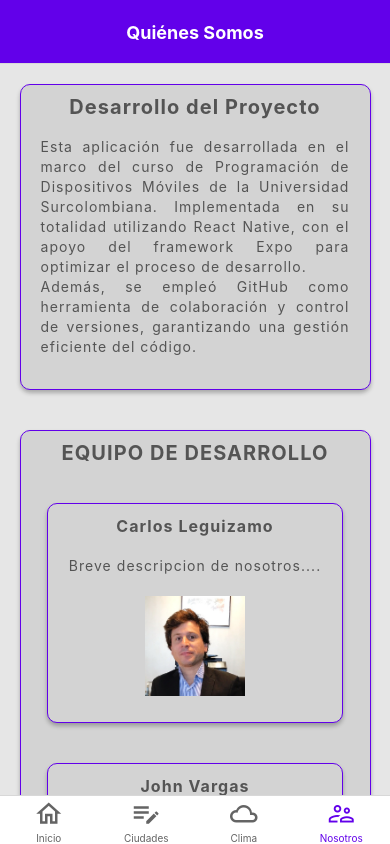
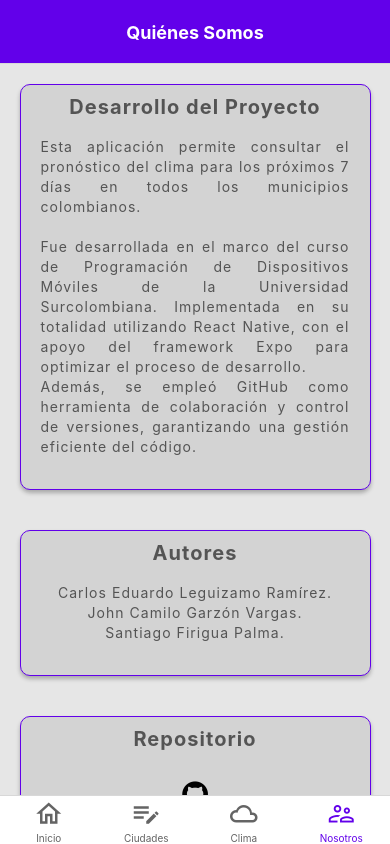
Before and after one commit to Carlos-Leguizamo/Weather-App, a React Native app: screen /Nosotros in a window 390 px wide. Built offline with nearby package versions, Linux system fonts and the light colour scheme.

Commit message:
cambio en la navegación y Nosotros.js

```diff
--- a/app/navigations/CiudadesStack.js
+++ b/app/navigations/CiudadesStack.js
@@ -27,7 +27,7 @@ export default function CiudadesStack(){
           }}>
 
               <Stack.Screen
-                name="Ciudades"
+                name="Ciudad"
                 component={Ciudades}
                 options={{title: "Ciudades"}}
             />
--- a/app/navigations/ClimateStack.js
+++ b/app/navigations/ClimateStack.js
@@ -25,7 +25,7 @@ export default function ClimateStack(){
           }}>
 
             <Stack.Screen
-                name="Clima"
+                name="Climas"
                 component={Clima}
                 options={{title: "Clima"}}
             />
--- a/components/About/Nosotros.js
+++ b/components/About/Nosotros.js
@@ -1,6 +1,6 @@
 import React from "react";
-import { View, Text, StyleSheet, Image } from "react-native";
-
+import { View, Text, StyleSheet, Linking, TouchableOpacity } from "react-native";
+import Icon from 'react-native-vector-icons/FontAwesome';
 
 export default function Nosotros() {
   return (
@@ -8,46 +8,29 @@ export default function Nosotros() {
       <View style={styles.card}>
         <Text style={styles.textTitulo}>Desarrollo del Proyecto</Text>
         <Text style={styles.text}>
-            Esta aplicación fue desarrollada en el marco del curso de Programación de Dispositivos Móviles de la Universidad Surcolombiana.
-            Implementada en su totalidad utilizando React Native, con el apoyo del framework Expo para optimizar el proceso de desarrollo.{"\n"}
-            Además, se empleó GitHub como herramienta de colaboración y control de versiones, garantizando una gestión eficiente del código.
+          Esta aplicación permite consultar el pronóstico del clima para los próximos 7 días en todos los municipios colombianos. {"\n"} {"\n"}
+
+          Fue desarrollada en el marco del curso de Programación de Dispositivos Móviles de la Universidad Surcolombiana.
+          Implementada en su totalidad utilizando React Native, con el apoyo del framework Expo para optimizar el proceso de desarrollo.{"\n"}
+          Además, se empleó GitHub como herramienta de colaboración y control de versiones, garantizando una gestión eficiente del código.
         </Text>
+      </View>
 
+      <View style={styles.card}>
+        <Text style={styles.textTitulo}>Autores</Text>
+        <Text style={[styles.text, { textAlign: 'center' }]}>
+          Carlos Eduardo Leguizamo Ramírez.{"\n"}
+          John Camilo Garzón Vargas.{"\n"}
+          Santiago Firigua Palma.
+    </Text>
       </View>
-      <View style={styles.cardTeam}>
-        <Text style={styles.textTitulo}>EQUIPO DE DESARROLLO</Text>
-        <View style={styles.card}>
-          <Text style={styles.textTituloTeam}>Carlos Leguizamo</Text>
-          <Text style={styles.text}>
-            Breve descripcion de nosotros....
-          </Text>
-          <Image
-            source={require("../../assets/images/Fede.jpg")}
-            style={styles.image}
-          />
-        </View>
 
-        <View style={styles.card}>
-          <Text style={styles.textTituloTeam}>John Vargas</Text>
-          <Text style={styles.text}>
-          Breve descripcion de nosotros....
-          </Text>
-
-          <Image
-            source={require("../../assets/images/Guille.jpg")}
-            style={styles.image}
-          />
-        </View>
-        <View style={styles.card}>
-          <Text style={styles.textTituloTeam}>Santiago Firigua</Text>
-          <Text style={styles.text}>
-          Breve descripcion de nosotros....
-          </Text>
-
-          <Image
-            source={require("../../assets/images/Guille.jpg")}
-            style={styles.image}
-          />
+      <View style={styles.card}>
+        <Text style={styles.textTitulo}>Repositorio</Text>
+        <View style={styles.iconContainer}>
+          <TouchableOpacity onPress={() => Linking.openURL("https://github.com/Carlos-Leguizamo/Weather-App")}>
+            <Icon name="github" size={30} color="#000" style={styles.icon} />
+          </TouchableOpacity>
         </View>
       </View>
     </View>
@@ -57,9 +40,7 @@ export default function Nosotros() {
 const styles = StyleSheet.create({
   view: {
     flex: 1,
-
     alignItems: "center",
-
     marginTop: 0,
   },
   card: {
@@ -100,12 +81,9 @@ const styles = StyleSheet.create({
     },
     shadowOpacity: 0.27,
     shadowRadius: 4.65,
-
     elevation: 10,
-
     paddingHorizontal: 10,
     paddingVertical: 12,
-
     marginVertical: 20,
   },
   text: {
@@ -126,20 +104,12 @@ const styles = StyleSheet.create({
     fontSize: 20,
     fontWeight: "bold",
   },
-  textTituloTeam: {
-    textAlign: "center",
-    paddingHorizontal: 10,
-    letterSpacing: 1.05,
-    marginBottom: 20,
-    color: "rgba(0,0,0, 0.6)",
-    lineHeight: 20,
-    fontSize: 16,
-    fontWeight: "bold",
+  iconContainer: {
+    flexDirection: 'row',
+    justifyContent: 'center',
+    marginVertical: 10,
   },
-  image: {
-    width: 100,
-    height: 100,
-    marginBottom: "5%",
-
+  icon: {
+    marginHorizontal: 10,
   },
 });
--- a/components/Clima/ObtenerClima.js
+++ b/components/Clima/ObtenerClima.js
@@ -82,13 +82,14 @@ const ObtenerClima = ( {latitudCiudad, longitudCiudad, trigger, setTrigger, ciud
 
 
 
-    const appikey = 'ba1cc65b03d369778c8ef79d62d52ffd';
+    const appikey = '910bcf1fb3c2e64116d3adbb492a933c';
     const url = `https://api.openweathermap.org/data/2.5/onecall?lat=${latitudCiudad}&lon=${longitudCiudad}&units=metric&lang=es&appid=${appikey}`;
 
 
         try {
             const respuesta = await fetch(url);
             const resultado = await respuesta.json();
+            console.log(resultado);
 
 
 
@@ -152,6 +153,7 @@ const ObtenerClima = ( {latitudCiudad, longitudCiudad, trigger, setTrigger, ciud
             setSelectValue("Que ciudad deseas ver?")
         }
         catch (error){
+            console.error('Error fetching weather data:', error); // Esto imprimirá el error en la consola
             setModalVisible(false)
             Alert.alert(
             'Oops',
@@ -159,6 +161,7 @@ const ObtenerClima = ( {latitudCiudad, longitudCiudad, trigger, setTrigger, ciud
             [{text: 'Ok'}]
             )
         }
+
     }
 };
 
@@ -179,7 +182,7 @@ return(
     <View style={styles.viewEmptyText}>
             <Text style={styles.emptyText}>
 
-            Elegí una ciudad para ver las condiciones climáticas actuales y el pronóstico
+            Elige una ciudad para ver las condiciones climáticas actuales y el pronóstico
             </Text>
     </View>
 
```
